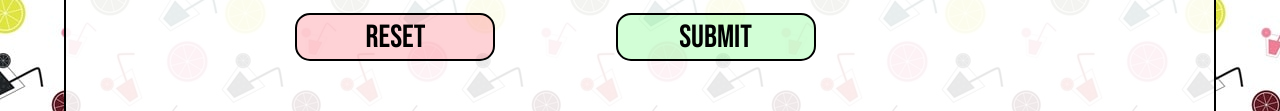
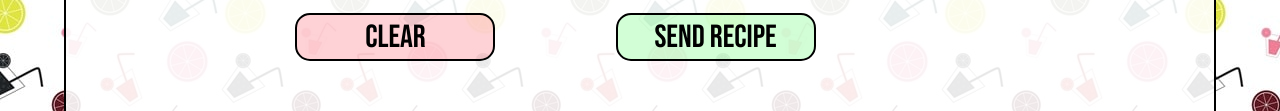
Before and after one commit to Code-Institute-Submissions/TeRRaeB-project_1, a plain HTML site: page contact.html in a window 1280 px wide. Shown: the part 784-895 px from the top of the page. Drawn offline with Linux system fonts and the light colour scheme; a web font is replaced by a local one.

Commit message:
change button form

```diff
--- a/contact.html
+++ b/contact.html
@@ -82,10 +82,10 @@
                     </tr>
                     <tr class="sub-btn">
                         <td>
-                            <input type="reset" class="reset-button">
+                            <input type="reset" class="reset-button" value="Clear">
                         </td>
                         <td>
-                            <input type="submit" class="submit-button">
+                            <input type="submit" class="submit-button" value="Send recipe">
                         </td>
                     </tr>
                 </table>
```
